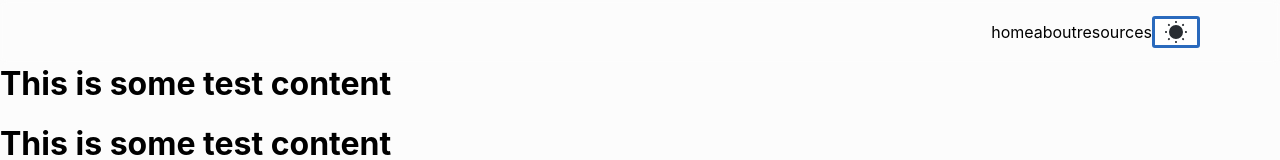
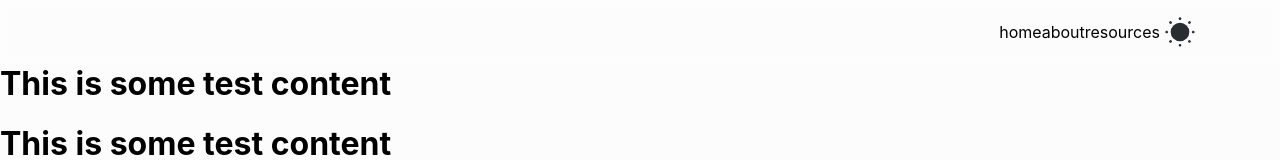
Before and after one commit to matthewmercuri/personal-site, a Next.js app: page / in a window 1280 px wide. Shown: the top 160 px of the page. Built offline with nearby package versions, Linux system fonts and the light colour scheme.

Commit message:
simplified theme toggle design:

```diff
--- a/components/NavBar/components/ThemeIndicator/ThemeIndicator.module.scss
+++ b/components/NavBar/components/ThemeIndicator/ThemeIndicator.module.scss
@@ -1,16 +1,16 @@
 .themeIndicator {
-  background-color: white;
-  height: 2rem;
-  width: 3rem;
+  height: 2.5rem;
+  width: 2.5rem;
   display: flex;
   justify-content: center;
   align-items: center;
   margin-right: 1rem;
-  border: 3px solid var(--accent-color);
-  border-radius: 3px;
+
+  img {
+    height: 2rem;
+  }
 
   &:hover {
-    background-color: var(--accent-color);
     cursor: pointer;
   }
 }
--- a/components/NavBar/components/ThemeIndicator/ThemeIndicator.tsx
+++ b/components/NavBar/components/ThemeIndicator/ThemeIndicator.tsx
@@ -8,7 +8,11 @@ type INProps = {
 const ThemeIndicator = ({toggleTheme, isDarkTheme}: INProps) => {
   return (
     <div className={styles.themeIndicator} onClick={() => toggleTheme()}>
-      <img src={`icons/${isDarkTheme ? "moon" : "sun"}.svg`} alt="visual theme of the web page" />
+      {isDarkTheme ? (
+        <img src='icons/moon.svg' alt='visual theme of the web page' />
+      ) : (
+        <img src='icons/sun.svg' alt='visual theme of the web page' />
+      )}
     </div>
   )
 }
```
Also changed, not shown: public/icons/moon.svg.
